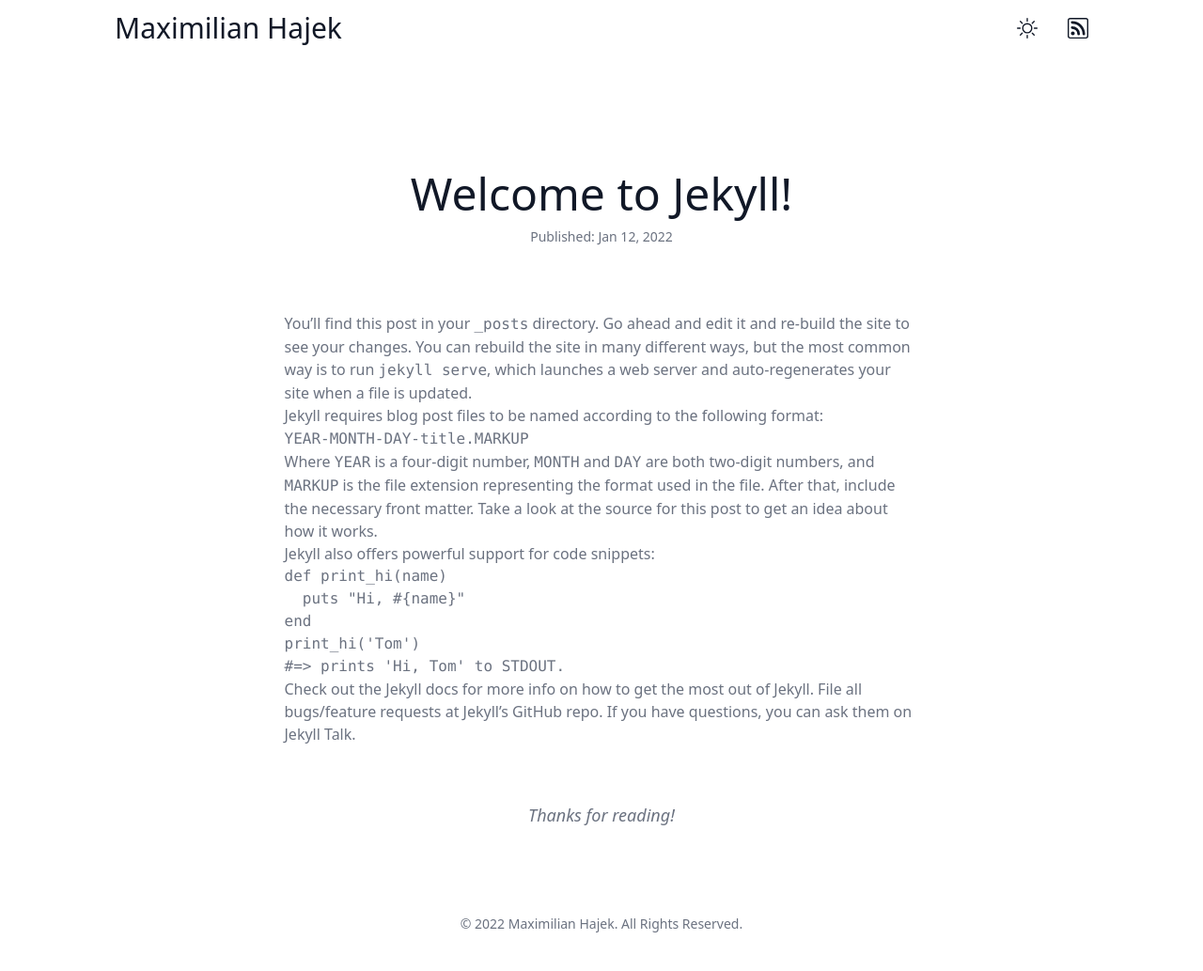
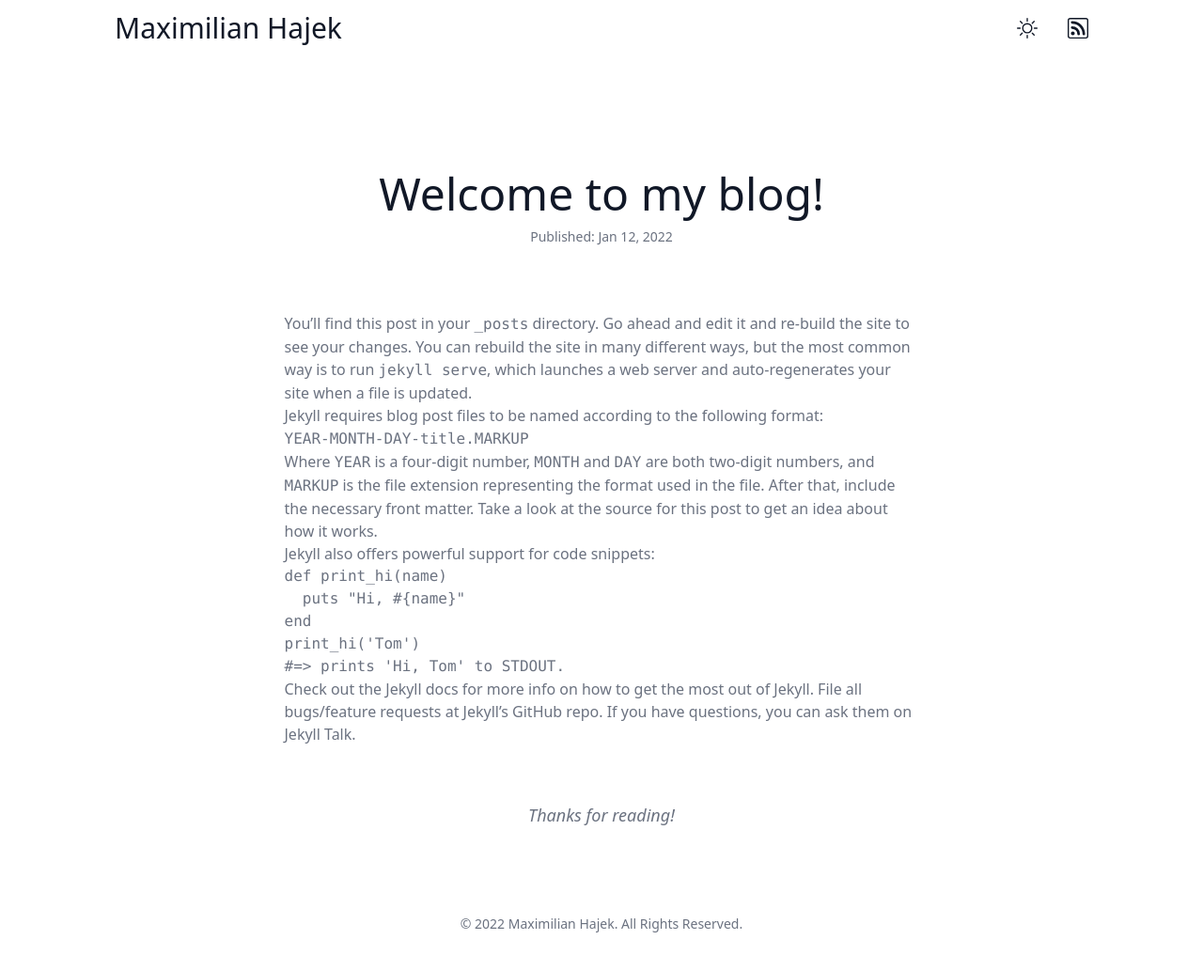
Before and after one commit to MaxHa-28/maxha-28.github.io, a Jekyll site: the page built from _posts/2022-01-12-welcome-to-jekyll.markdown, in a window 1280 px wide. Shown: the whole page at 94% size. Built offline with Jekyll 4.4.1, drawn with Linux system fonts in a browser that asks for light colours.

Commit message:
use github pysegment syntax

````diff
--- a/_posts/2022-01-12-welcome-to-jekyll.markdown
+++ b/_posts/2022-01-12-welcome-to-jekyll.markdown
@@ -1,9 +1,10 @@
 ---
 layout: post
-title:  "Welcome to Jekyll!"
-date:   2022-01-12 13:58:01 +0100
-categories: jekyll update
+title: "Welcome to my blog!"
+date: 2022-01-12 13:58:01 +0100
+categories: blog jekyll github
 ---
+
 You’ll find this post in your `_posts` directory. Go ahead and edit it and re-build the site to see your changes. You can rebuild the site in many different ways, but the most common way is to run `jekyll serve`, which launches a web server and auto-regenerates your site when a file is updated.
 
 Jekyll requires blog post files to be named according to the following format:
@@ -14,16 +15,16 @@
 
 Jekyll also offers powerful support for code snippets:
 
-{% highlight ruby %}
+```ruby
 def print_hi(name)
   puts "Hi, #{name}"
 end
 print_hi('Tom')
 #=> prints 'Hi, Tom' to STDOUT.
-{% endhighlight %}
+```
 
 Check out the [Jekyll docs][jekyll-docs] for more info on how to get the most out of Jekyll. File all bugs/feature requests at [Jekyll’s GitHub repo][jekyll-gh]. If you have questions, you can ask them on [Jekyll Talk][jekyll-talk].
 
 [jekyll-docs]: https://jekyllrb.com/docs/home
-[jekyll-gh]:   https://github.com/jekyll/jekyll
+[jekyll-gh]: https://github.com/jekyll/jekyll
 [jekyll-talk]: https://talk.jekyllrb.com/
````
